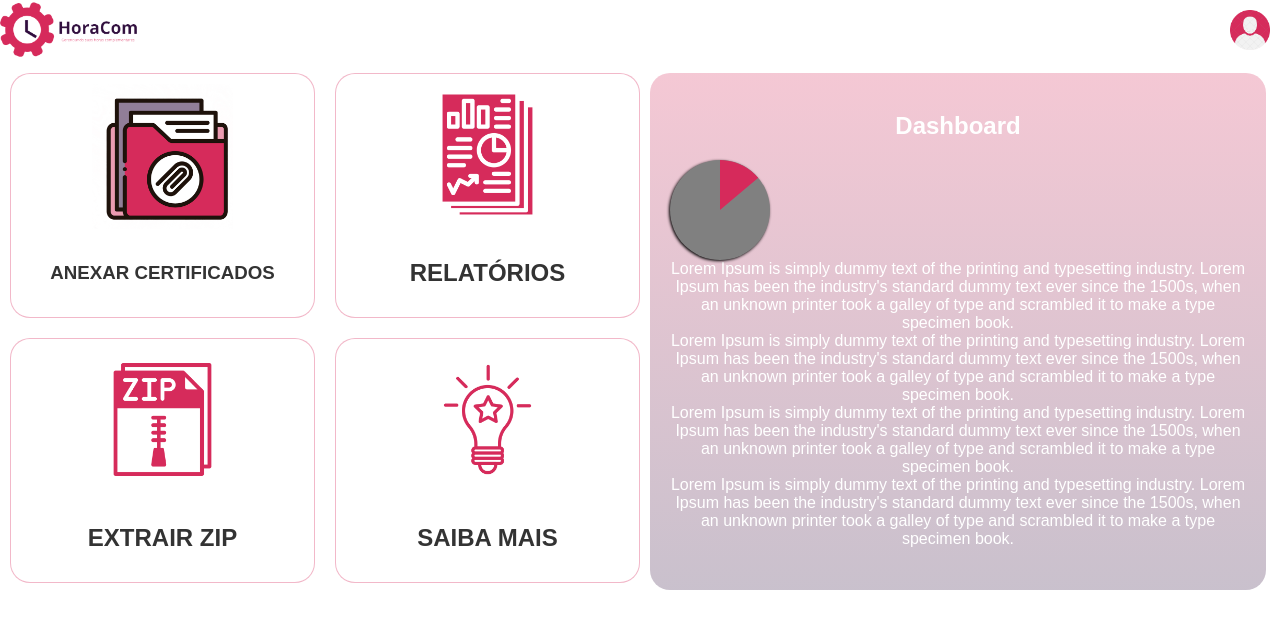
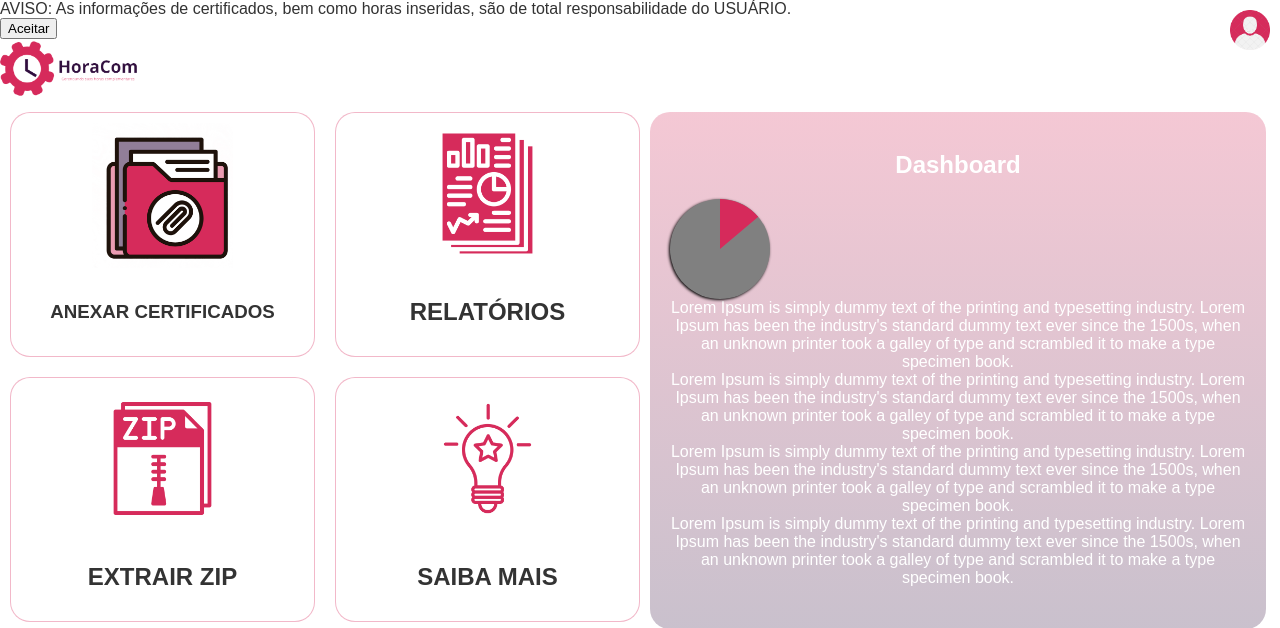
Before and after one commit to gti-ifpr/HoraCom, a Flask app: page /user_academic/1 in a window 1280 px wide. Shown: the top 628 px of the page. Run offline with Flask 3, Linux system fonts and the light colour scheme.

Commit message:
Update useracademic.html

```diff
--- a/horacomsite/templates/useracademic.html
+++ b/horacomsite/templates/useracademic.html
@@ -3,19 +3,26 @@
 <head>
   <meta charset="UTF-8">
   <meta name="viewport" content="width=device-width, initial-scale=1.0">
-  <title>Cadastro</title>
+  <title>Tela do Usuario - Academico</title>
   <link rel="icon" type="image/x-icon" href="{{ url_for('static', filename='images/favicon.ico') }}">
   <link rel="stylesheet" href="{{ url_for('static', filename='css/useracademic.css') }}">
 </head>
 
 <body>
-    <div id="overlay"></div>
+  <div id="overlay-aviso"></div>
 
+  <div id="aviso">
+    <div class="termo-responsabilidade">
+      <p>AVISO: As informações de certificados, bem como horas inseridas, são de total responsabilidade do USUÁRIO.</p>
+      <button id="aceitar-termo">Aceitar</button>
+    </div>
+  </div>
   <header>
       <div class="logo">
           <img src="{{ url_for('static', filename='images/logo.png') }}" alt="Logo HoraCom">
       </div>
   </header>
+  <div id="overlay-menu"></div>
     <div class="expand-menu">
       <button id="expand-button">
         <img src="{{ url_for('static',filename='images/user.png')}}" alt="Ícone de Usuário">
@@ -23,7 +30,7 @@
       <div id="menu-content">
         <ul>
           <li><a href="{{url_for('editar_cadastro')}}">Editar Cadastro</a></li>
-                <li><a href="{{url_for('logout')}}"">Fazer Logoff</a></li>
+          <li><a href="{{url_for('logout')}}">Fazer Logoff</a></li>
         </ul>
       </div>
     </div>
@@ -34,7 +41,6 @@
           <div class="block">
             <a href="{{url_for('anexar',data=data)}}"><img src="{{url_for('static',filename='images/Anexar.png')}}" alt="Anexar Certificados"></a>
             <h3>ANEXAR CERTIFICADOS</h3>
-
           </div>
           <div class="block">
             <a href="{{url_for('relatorio',data=data)}}"><img src="{{url_for('static',filename='images/RELATÓRIO.png')}}" alt="Relatório"></a>
@@ -74,17 +80,15 @@
         <p>Lorem Ipsum is simply dummy text of the printing and typesetting industry. Lorem Ipsum has been the
           industry's standard dummy text ever since the 1500s, when an unknown printer took a galley of type
           and scrambled it to make a type specimen book.</p>
-
       </div>
-
     </div>
   </div>
   <script>
 document.addEventListener('DOMContentLoaded', function () {
-       // Obtém referências para os elementos do DOM
   const expandButton = document.getElementById('expand-button');
   const menuContent = document.getElementById('menu-content');
-       const overlay = document.getElementById('overlay');
+  const overlayMenu = document.getElementById('overlay-menu'); // Alterado o nome do overlay
+  const overlayAviso = document.getElementById('overlay-aviso'); // Alterado o nome do overlay aviso
 
   // Adiciona um ouvinte de eventos ao botão de expansão
   expandButton.addEventListener('click', function () {
@@ -92,29 +96,41 @@
     if (menuContent.style.display === 'block') {
       // Se estiver visível, oculta o menu e a sobreposição
       menuContent.style.display = 'none';
-               overlay.style.display = 'none';
+      overlayMenu.style.display = 'none';
     } else {
       // Se estiver oculto, mostra o menu e a sobreposição
       menuContent.style.display = 'block';
-               overlay.style.display = 'block';
+      overlayMenu.style.display = 'block';
     }
   });
 
   // Oculta o menu e a sobreposição inicialmente
   menuContent.style.display = 'none';
-       overlay.style.display = 'none';
+  overlayMenu.style.display = 'none';
+
+  const aviso = document.getElementById('aviso');
+  const aceitarTermoBtn = document.getElementById('aceitar-termo');
+
+  // Adicione um ouvinte de eventos ao botão "Aceitar"
+  aceitarTermoBtn.addEventListener('click', function () {
+    // Oculta o aviso e o overlay quando o botão "Aceitar" é clicado
+    aviso.style.display = 'none';
+    overlayAviso.style.display = 'none';
   });
+
+  // Exibe o aviso e o overlay inicialmente
+  aviso.style.display = 'flex';
+  overlayAviso.style.display = 'flex';
+});
+
 
    document.getElementById("backBtn").addEventListener("click", function(){
    history.back();
-       });
+   }); //Uso do botão voltar
 
 </script>
-
-
  <footer>
     <p>&copy; 2023 HoraCom. Todos os direitos reservados.</p>
   </footer>
 </body>
-
 </html>
```
Lines whose indentation alone changed are shown as unchanged.
